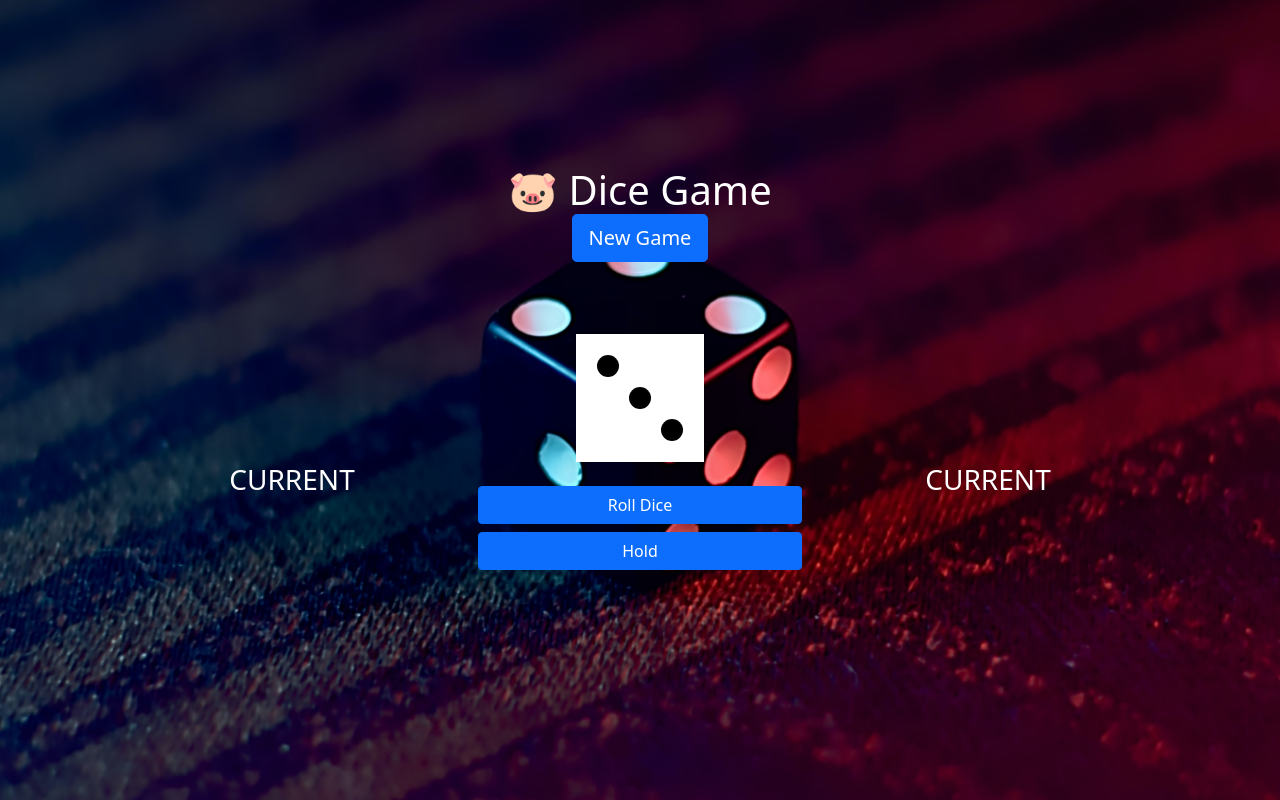
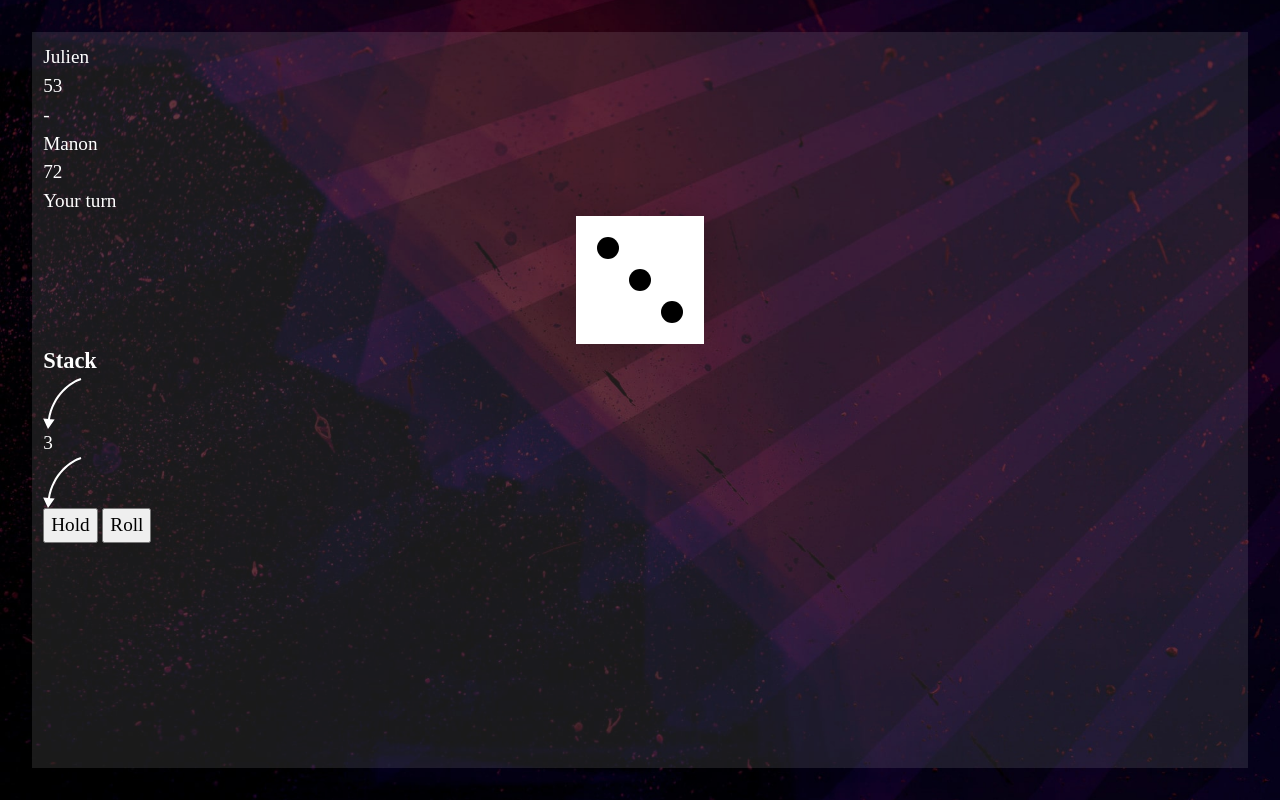
Before and after one commit to jtessieau/multiplayer-dice-game, a PHP site: template client/template/gameboard/gameboard.html.php in a window 1280 px wide. Run offline with PHP 8.4, Linux system fonts and the light colour scheme; the template is opened without the code that fills it, so the values that code supplies are empty; some libraries are stand-ins or nearby versions.

Commit message:
feat: start the new design
Completely rework the gameboard.
Home page still in progress.

```diff
--- /dev/null
+++ b/client/assets/scss/_gameboard.scss
@@ -0,0 +1,81 @@
+.gameBoard {
+  grid-template-rows: auto;
+  align-items: center;
+}
+
+.scoreboard {
+  width: 320px;
+  margin: auto;
+  display: grid;
+  grid-template-columns: 45% auto 45%;
+  justify-content: center;
+  align-items: flex-end;
+  overflow: hidden;
+
+  padding: 1em 0;
+}
+
+.playerScore {
+  font-size: 64px;
+  font-weight: 400;
+}
+
+.scoreSplitter {
+  font-size: 64px;
+}
+
+.playerTurn::before {
+  content: "[";
+  margin-left: .2em;
+}
+
+.playerTurn::after {
+  content: "]";
+  margin-right: .2em;
+}
+
+.playerTurn::before,
+.playerTurn::after {
+  font-weight: 700;
+  color: hsl(0, 0%, 0%);
+  font-size: 150%;
+}
+
+.stack {
+  font-weight: 400;
+  margin-bottom: 10px;
+}
+
+.stackDisplay {
+  display: flex;
+  justify-content: center;
+}
+
+.stackDisplay img {
+  transform: translateY(1em);
+}
+
+.stackDisplay img:last-of-type {
+  transform: translateY(1em) scaleX(-1);
+}
+
+.stackValue {
+  font-size: 64px;
+  margin-left: 0.6em;
+  margin-right: 0.6em;
+}
+
+.gameControls button {
+
+  margin: 12px;
+}
+
+.gameControls button:hover {
+  background-color: hsla(0, 0%, 0%, 0.8);
+  border: 1px solid hsl(0, 0%, 80%);
+  font-weight: 400;
+}
+
+.gameControls .btn-wait {
+  width: 312px;
+}
--- a/client/assets/scss/_landing.scss
+++ b/client/assets/scss/_landing.scss
@@ -1,10 +1,3 @@
-.content {
-  width: 90vw;
-  min-height: 80vh;
-  padding: 60px;
-  background-color: hsla(0, 0, 0%, 0.6);
-}
-
 h1 {
   margin: 0;
 }
--- a/client/assets/scss/_reset.scss
+++ b/client/assets/scss/_reset.scss
@@ -1,21 +1,83 @@
+/**
+  * This files was initialized thanks to the website:
+  * https://piccalil.li/blog/a-modern-css-reset/
+  *
+  * But customized for my usage.
+  */
+
+/* Box sizing rules */
 *,
 *::before,
 *::after {
-  margin: 0;
-  padding: 0;
   box-sizing: border-box;
 }
+
+/* Remove default margin */
+body,
+h1,
+h2,
+h3,
+h4,
+p,
+figure,
+blockquote,
+dl,
+dd {
+  margin: 0;
+}
+
+/* Remove list styles on ul, ol elements with a list role, which suggests default styling will be removed */
+ul {
+  list-style: none;
+  padding: 0;
+}
+
+/* Set core root defaults */
 html:focus-within {
   scroll-behavior: smooth;
 }
+
+/* Set core body defaults */
 body {
   min-height: 100vh;
+  text-rendering: optimizeSpeed;
   line-height: 1.5;
 }
 
+/* A elements */
+a {
+  text-decoration: none;
+  color:inherit;
+  font-weight: bold;
+}
+
+/* Make images easier to work with */
+img,
+picture {
+  max-width: 100%;
+  display: block;
+}
+
+/* Inherit fonts for inputs and buttons */
 input,
 button,
 textarea,
 select {
   font: inherit;
 }
+
+/* Remove all animations, transitions and smooth scroll for people that prefer not to see them */
+@media (prefers-reduced-motion: reduce) {
+  html:focus-within {
+    scroll-behavior: auto;
+  }
+
+  *,
+  *::before,
+  *::after {
+    animation-duration: 0.01ms !important;
+    animation-iteration-count: 1 !important;
+    transition-duration: 0.01ms !important;
+    scroll-behavior: auto !important;
+  }
+}
--- a/client/assets/scss/style.scss
+++ b/client/assets/scss/style.scss
@@ -3,27 +3,46 @@
 @import 'dice';
 
 body {
-  background: url("../images/bg.jpeg") center;
+  background: black url("../images/bg.jpeg") center;
   background-size: cover;
-  color: white;
+
   display: flex;
   justify-content: center;
   align-items: center;
+
+  font-size: 100%;
+  color: white;
 }
-.playerName {
-  font-size: 3rem;
-  font-weight: lighter;
+
+.content {
+  background-color: hsla(0, 0%, 100%, 0.1);
+  color: hsl(0, 0%, 100%);
+
+  width: calc(100vw - 4rem);
+  min-height: calc(100vh - 4rem);
+
+  padding: 0.7rem;
+
+  font-family: "Montserrat", serif;
+  font-weight: 300;
+  font-size: 1.2rem;
 }
-.active-player {
-  font-weight: normal;
+
+.btn, {
+  background-color: hsla(0, 0%, 0%, 0.6);
+  border: 1px solid hsl(0, 0%, 100%);
+
+  color: inherit;
+
+  width: 8rem;
+  height: 3rem;
+
+  margin: 1rem;
 }
-.active-player::after {
-  content: "";
-  margin-left: 1rem;
-  margin-bottom: 0.3rem;
-  display: inline-block;
-  width: 1rem;
-  height: 1rem;
-  background-color: red;
-  border-radius: 50%;
+
+@media (max-width: 480px) {
+  .content {
+    width: calc(100vw - 2rem);
+    min-height: calc(100vh - 2rem);
+  }
 }
--- a/client/public/css/style.css
+++ b/client/public/css/style.css
@@ -1,20 +1,63 @@
+/**
+  * This files was initialized thanks to the website:
+  * https://piccalil.li/blog/a-modern-css-reset/
+  *
+  * But customized for my usage.
+  */
+/* Box sizing rules */
 *,
 *::before,
 *::after {
-  margin: 0;
-  padding: 0;
   box-sizing: border-box;
 }
 
+/* Remove default margin */
+body,
+h1,
+h2,
+h3,
+h4,
+p,
+figure,
+blockquote,
+dl,
+dd {
+  margin: 0;
+}
+
+/* Remove list styles on ul, ol elements with a list role, which suggests default styling will be removed */
+ul {
+  list-style: none;
+  padding: 0;
+}
+
+/* Set core root defaults */
 html:focus-within {
   scroll-behavior: smooth;
 }
 
+/* Set core body defaults */
 body {
   min-height: 100vh;
+  text-rendering: optimizeSpeed;
   line-height: 1.5;
 }
 
+/* A elements */
+a {
+  text-decoration: none;
+  color: inherit;
+  font-weight: bold;
+}
+
+/* Make images easier to work with */
+img,
+picture {
+  max-width: 100%;
+  display: block;
+}
+
+/* Inherit fonts for inputs and buttons */
 input,
 button,
 textarea,
@@ -22,13 +65,21 @@
   font: inherit;
 }
 
-.content {
-  width: 90vw;
-  min-height: 80vh;
-  padding: 60px;
-  background-color: rgba(0, 0, 0, 0.6);
+/* Remove all animations, transitions and smooth scroll for people that prefer not to see them */
+@media (prefers-reduced-motion: reduce) {
+  html:focus-within {
+    scroll-behavior: auto;
+  }
+
+  *,
+*::before,
+*::after {
+    animation-duration: 0.01ms !important;
+    animation-iteration-count: 1 !important;
+    transition-duration: 0.01ms !important;
+    scroll-behavior: auto !important;
+  }
 }
-
 h1 {
   margin: 0;
 }
@@ -239,32 +264,40 @@
 }
 
 body {
-  background: url("../images/bg.jpeg") center;
+  background: black url("../images/bg.jpeg") center;
   background-size: cover;
-  color: white;
   display: flex;
   justify-content: center;
   align-items: center;
+  font-size: 100%;
+  color: white;
 }
 
-.playerName {
-  font-size: 3rem;
-  font-weight: lighter;
+.content {
+  background-color: rgba(255, 255, 255, 0.1);
+  color: white;
+  width: calc(100vw - 4rem);
+  min-height: calc(100vh - 4rem);
+  padding: 0.7rem;
+  font-family: "Montserrat", serif;
+  font-weight: 300;
+  font-size: 1.2rem;
 }
 
-.active-player {
-  font-weight: normal;
+.btn {
+  background-color: rgba(0, 0, 0, 0.6);
+  border: 1px solid white;
+  color: inherit;
+  width: 8rem;
+  height: 3rem;
+  margin: 1rem;
 }
 
-.active-player::after {
-  content: "";
-  margin-left: 1rem;
-  margin-bottom: 0.3rem;
-  display: inline-block;
-  width: 1rem;
-  height: 1rem;
-  background-color: red;
-  border-radius: 50%;
+@media (max-width: 480px) {
+  .content {
+    width: calc(100vw - 2rem);
+    min-height: calc(100vh - 2rem);
+  }
 }
 
 /*# sourceMappingURL=style.css.map */
--- a/client/template/base.html.php
+++ b/client/template/base.html.php
@@ -7,11 +7,6 @@
     <meta http-equiv="X-UA-Compatible" content="ie=edge">
     <!--    <link rel="stylesheet" href="css/style.css">-->
     <script src="https://kit.fontawesome.com/b1905b11e7.js" crossorigin="anonymous"></script>
-    <link href="https://cdn.jsdelivr.net/npm/bootstrap@5.0.2/dist/css/bootstrap.min.css" rel="stylesheet"
-          integrity="sha384-EVSTQN3/azprG1Anm3QDgpJLIm9Nao0Yz1ztcQTwFspd3yD65VohhpuuCOmLASjC" crossorigin="anonymous">
-    <script src="https://cdn.jsdelivr.net/npm/bootstrap@5.0.2/dist/js/bootstrap.bundle.min.js"
-            integrity="sha384-MrcW6ZMFYlzcLA8Nl+NtUVF0sA7MsXsP1UyJoMp4YLEuNSfAP+JcXn/tWtIaxVXM"
-            crossorigin="anonymous"></script>
     <link rel="stylesheet" href="css/style.css">
     <title><?= $title ?></title>
 </head>
--- a/client/template/gameboard/gameboard.html.php
+++ b/client/template/gameboard/gameboard.html.php
@@ -1,24 +1,20 @@
-<div class="container mx-auto my-auto">
-    <div class="row text-center mb-4 justify-content-center">
-        <div class="col-4">
-            <h1>&#x1F437; Dice Game</h1>
-            <button id="btnNewGame" class="btn btn-primary btn-lg">New Game</button>
+<div class="content">
+    <div class="scoreboard">
+        <div class="player">
+            <div class="playerName">Julien</div>
+            <div class="playerScore">53</div>
+        </div>
+        <div class="scoreSplitter">-</div>
+        <div class="player">
+            <div class="playerName">Manon</div>
+            <div class="playerScore">72</div>
         </div>
     </div>
 
-    <div class="row text-center p-5">
-        <div class="col player1Frame align-self-center">
-            <h2 id="player1" class="playerName"></h2>
-            <div id="player1Total" class="display-1 mb-5">
-
-            </div>
-            <div class="displayPlayerCurrent">
-                <h3>CURRENT</h3>
-                <div id="player1Current" class="display-6"></div>
-            </div>
+    <div class="playerTurn">
+        Your turn
     </div>
 
-        <div class="col align-self-center">
     <div id="dice" class="dice3">
         <div id="dot1" class="dot"></div>
         <div id="dot2" class="dot"></div>
@@ -27,21 +23,19 @@
         <div id="dot5" class="dot"></div>
         <div id="dot6" class="dot"></div>
     </div>
-            <div class="mb-3 mt-4 d-grid gap-2">
-                <button id="btnRollDice" class="btn btn-primary">Roll Dice</button>
-                <button id="btnHoldScore" class="btn btn-primary">Hold</button>
+    <div>
+        <div class="stack">
+            <h3>Stack</h3>
+            <div class="stackDisplay">
+                <img src="images/arrow.svg" alt="arrow">
+                <div class="stackValue">3</div>
+                <img src="images/arrow.svg" alt="arrow">
             </div>
         </div>
 
-        <div class="col player2Frame align-self-center">
-            <h2 id="player2" class="playerName"></h2>
-            <div id="player2Total" class="display-1 mb-5">
-
-            </div>
-            <div class="displayPlayerCurrent">
-                <h3>CURRENT</h3>
-                <div id="player2Current" class="display-6"></div>
+        <div class="gameControls">
+            <button>Hold</button>
+            <button>Roll</button>
         </div>
     </div>
 </div>
-</div>
```
Also changed, not shown: other parts of client/assets/scss/_landing.scss (+14 -42 lines), other parts of client/public/css/style.css (+12 -38 lines), client/template/home/home.html.php (+7 -12 lines), server/src/Model/GameModel.php (added, +28 -0 lines), server/src/Model/PlayerModel.php (added, +7 -0 lines), server/src/Model/test.php (added, +20 -0 lines), client/public/images/arrow.svg (added), client/public/images/bg.jpeg, client/public/js/app.js, 1 other file. Lines whose indentation alone changed are shown as unchanged.
